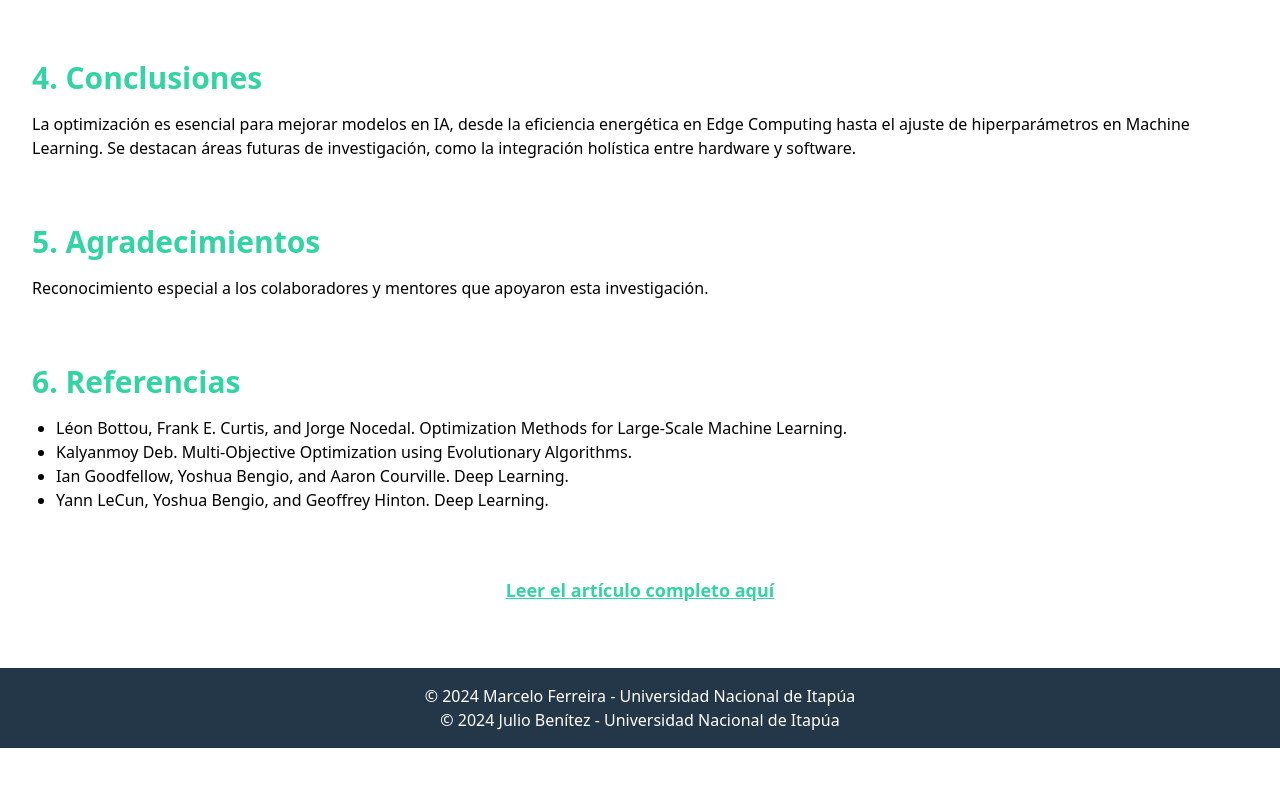
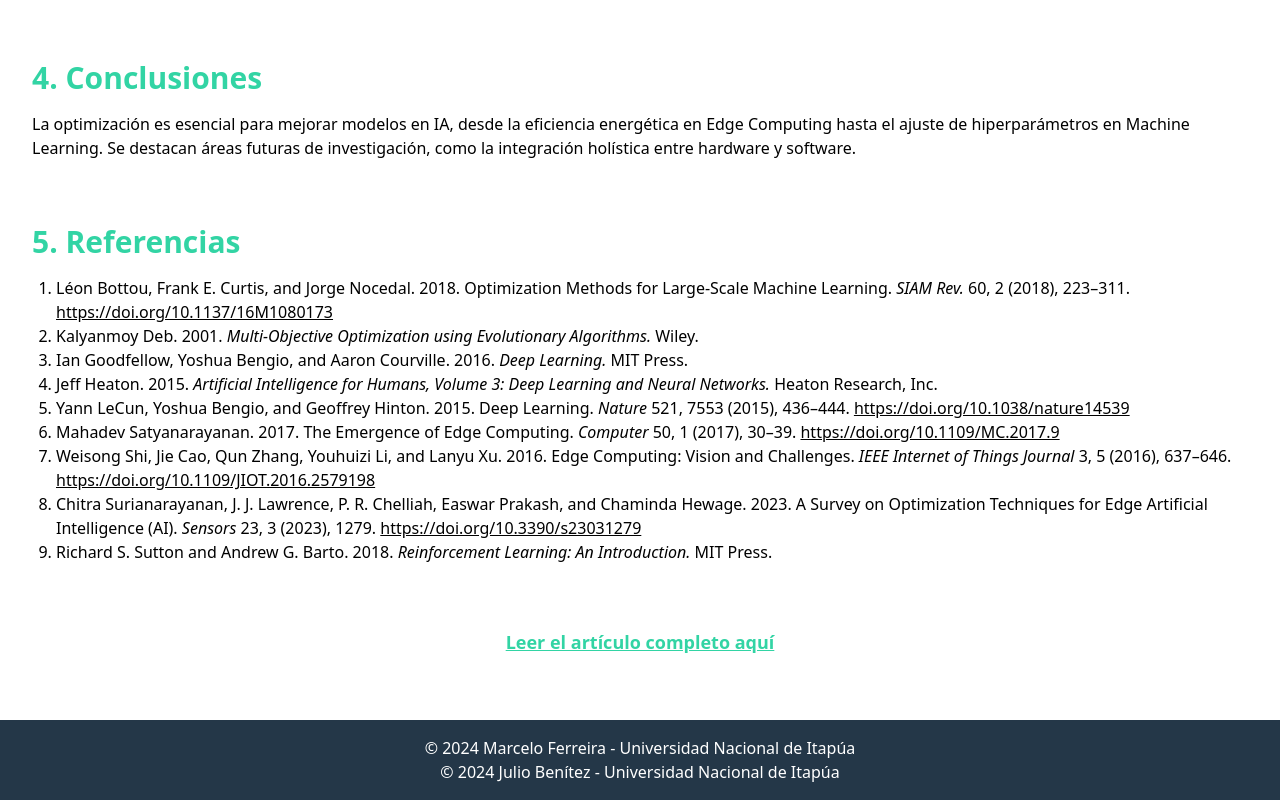
Before and after one commit to JulioLaneri/PortafolioIO, a plain HTML site: page index.html in a window 1280 px wide. Shown: the part 1076-1876 px from the top of the page. Before the commit the page ends 1824 px from the top, so only its background shows below. Drawn offline with nearby package versions, Linux system fonts and the light colour scheme.

Commit message:
Portafolio Digital

```diff
--- a/index.html
+++ b/index.html
@@ -7,8 +7,8 @@
   <script src="https://cdn.tailwindcss.com"></script>
   <style>
     :root {
-      --custom-green: #32d4a4; /* Color verde de la imagen */
-      --custom-blue: #243748; /* Color azul marino de la imagen */
+      --custom-green: #32d4a4;
+      --custom-blue: #243748;
     }
   </style>
 </head>
@@ -88,31 +88,32 @@
     </p>
   </section>
 
-  <!-- Agradecimientos -->
-  <section class="p-8">
-    <h2 class="text-3xl font-bold text-[var(--custom-green)] mb-4">5. Agradecimientos</h2>
-    <p>
-      Reconocimiento especial a los colaboradores y mentores que apoyaron esta investigación.
-    </p>
-  </section>
 
   <!-- Referencias -->
   <section class="p-8">
-    <h2 class="text-3xl font-bold text-[var(--custom-green)] mb-4">6. Referencias</h2>
-    <ul class="list-disc pl-6">
-      <li>Léon Bottou, Frank E. Curtis, and Jorge Nocedal. Optimization Methods for Large-Scale Machine Learning.</li>
-      <li>Kalyanmoy Deb. Multi-Objective Optimization using Evolutionary Algorithms.</li>
-      <li>Ian Goodfellow, Yoshua Bengio, and Aaron Courville. Deep Learning.</li>
-      <li>Yann LeCun, Yoshua Bengio, and Geoffrey Hinton. Deep Learning.</li>
-    </ul>
+    <h2 class="text-3xl font-bold text-[var(--custom-green)] mb-4">5. Referencias</h2>
+    <ol class="list-decimal pl-6">
+      <li>Léon Bottou, Frank E. Curtis, and Jorge Nocedal. 2018. Optimization Methods for Large-Scale Machine Learning. <i>SIAM Rev.</i> 60, 2 (2018), 223–311. <a href="https://doi.org/10.1137/16M1080173" class="text-custom-green underline" target="_blank">https://doi.org/10.1137/16M1080173</a></li>
+      <li>Kalyanmoy Deb. 2001. <i>Multi-Objective Optimization using Evolutionary Algorithms.</i> Wiley.</li>
+      <li>Ian Goodfellow, Yoshua Bengio, and Aaron Courville. 2016. <i>Deep Learning.</i> MIT Press.</li>
+      <li>Jeff Heaton. 2015. <i>Artificial Intelligence for Humans, Volume 3: Deep Learning and Neural Networks.</i> Heaton Research, Inc.</li>
+      <li>Yann LeCun, Yoshua Bengio, and Geoffrey Hinton. 2015. Deep Learning. <i>Nature</i> 521, 7553 (2015), 436–444. <a href="https://doi.org/10.1038/nature14539" class="text-custom-green underline" target="_blank">https://doi.org/10.1038/nature14539</a></li>
+      <li>Mahadev Satyanarayanan. 2017. The Emergence of Edge Computing. <i>Computer</i> 50, 1 (2017), 30–39. <a href="https://doi.org/10.1109/MC.2017.9" class="text-custom-green underline" target="_blank">https://doi.org/10.1109/MC.2017.9</a></li>
+      <li>Weisong Shi, Jie Cao, Qun Zhang, Youhuizi Li, and Lanyu Xu. 2016. Edge Computing: Vision and Challenges. <i>IEEE Internet of Things Journal</i> 3, 5 (2016), 637–646. <a href="https://doi.org/10.1109/JIOT.2016.2579198" class="text-custom-green underline" target="_blank">https://doi.org/10.1109/JIOT.2016.2579198</a></li>
+      <li>Chitra Surianarayanan, J. J. Lawrence, P. R. Chelliah, Easwar Prakash, and Chaminda Hewage. 2023. A Survey on Optimization Techniques for Edge Artificial Intelligence (AI). <i>Sensors</i> 23, 3 (2023), 1279. <a href="https://doi.org/10.3390/s23031279" class="text-custom-green underline" target="_blank">https://doi.org/10.3390/s23031279</a></li>
+      <li>Richard S. Sutton and Andrew G. Barto. 2018. <i>Reinforcement Learning: An Introduction.</i> MIT Press.</li>
+    </ol>
   </section>
 
   <!-- Link al Artículo -->
   <section class="text-center p-8">
-    <a href="URL_DEL_ARTICULO" class="text-[var(--custom-green)] underline text-lg font-bold">
+    <a href="https://drive.google.com/file/d/17LHrDMCUoaKqwUG_IlqjFXRLg9b8epiw/view?usp=sharing"
+       target="_blank"
+       class="text-[var(--custom-green)] underline text-lg font-bold">
       Leer el artículo completo aquí
     </a>
   </section>
+
 
   <!-- Footer -->
   <footer class="bg-[var(--custom-blue)] text-center p-4 mt-8">
```
